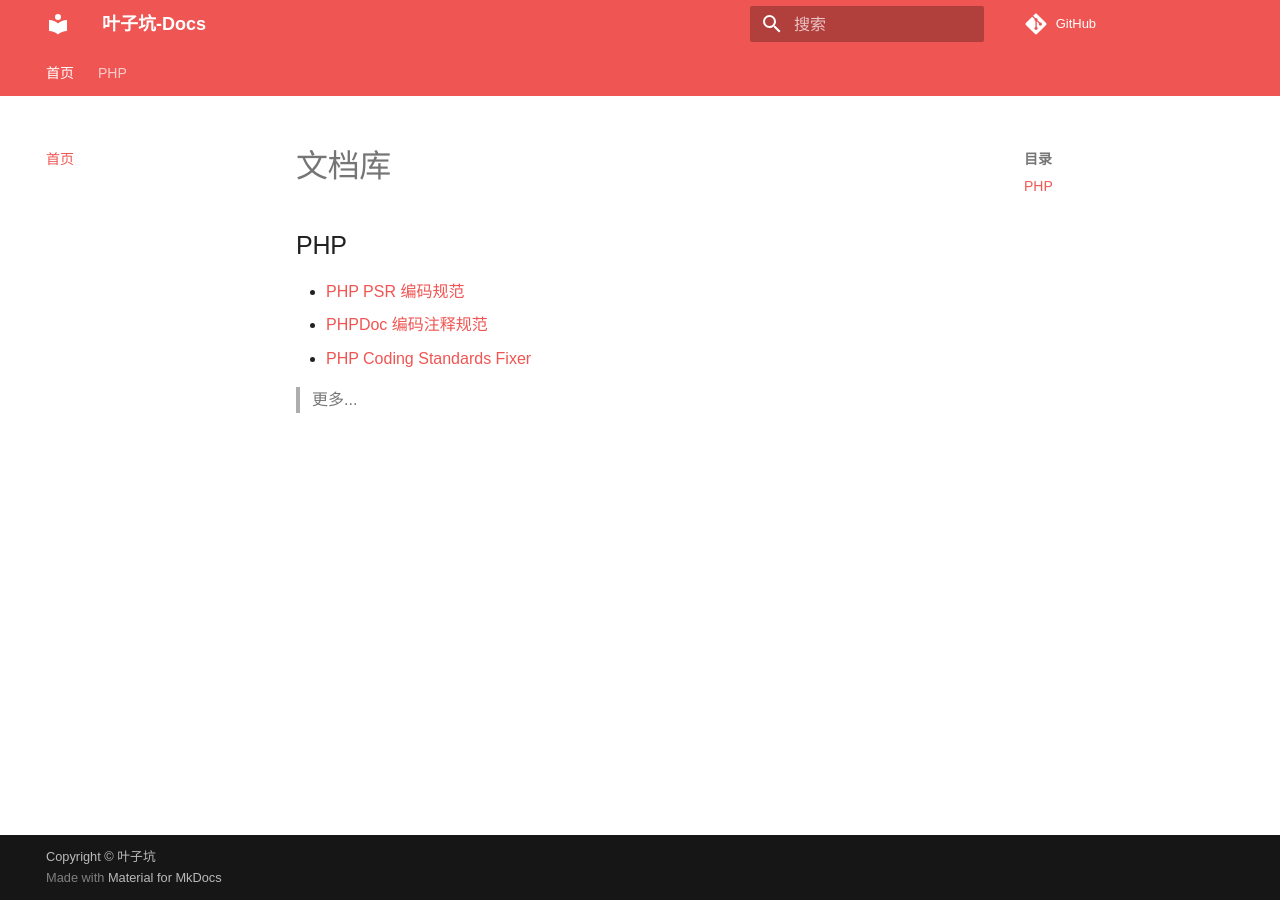
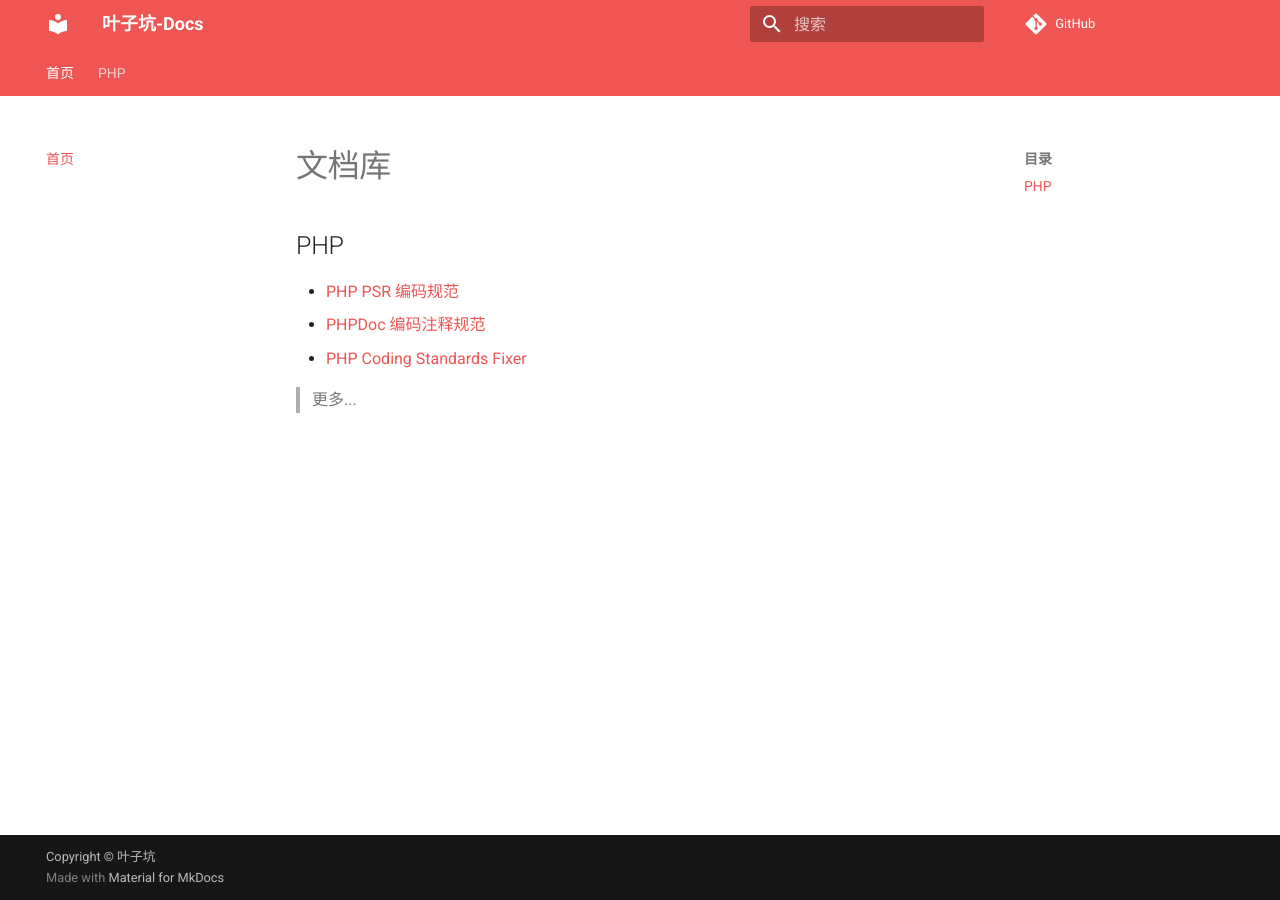
Before and after one commit to flc1125/docs, an MkDocs documentation site: the page built from docs/index.md, in a window 1280 px wide. Built offline with MkDocs 1.6.1 and Material for MkDocs 9.7.7, drawn with Linux system fonts in a browser that asks for light colours; comment, search, counter and statistics services are not loaded; old or Windows-style settings are respelled for this version of MkDocs.

```diff
--- a/docs/static/css/extra.css
+++ b/docs/static/css/extra.css
@@ -1,5 +1,4 @@
-body, h1, h2, h3, h4, h5, h6 { font-family: Arial, 微软正黑体, "Microsoft JhengHei", sans-serif; }
-
+body, h1, h2, h3, h4, h5, h6, input { font-family: "Roboto", "Helvetica Neue", Helvetica, Arial, 微软正黑体, "Microsoft JhengHei", sans-serif; }
 /*.wy-nav-content { max-width: 100%; }
 
 .rst-content blockquote { border-left: 2px solid #2980B9; background: #f6f6f6; padding: 10px 20px; margin-left: 0; }
```
